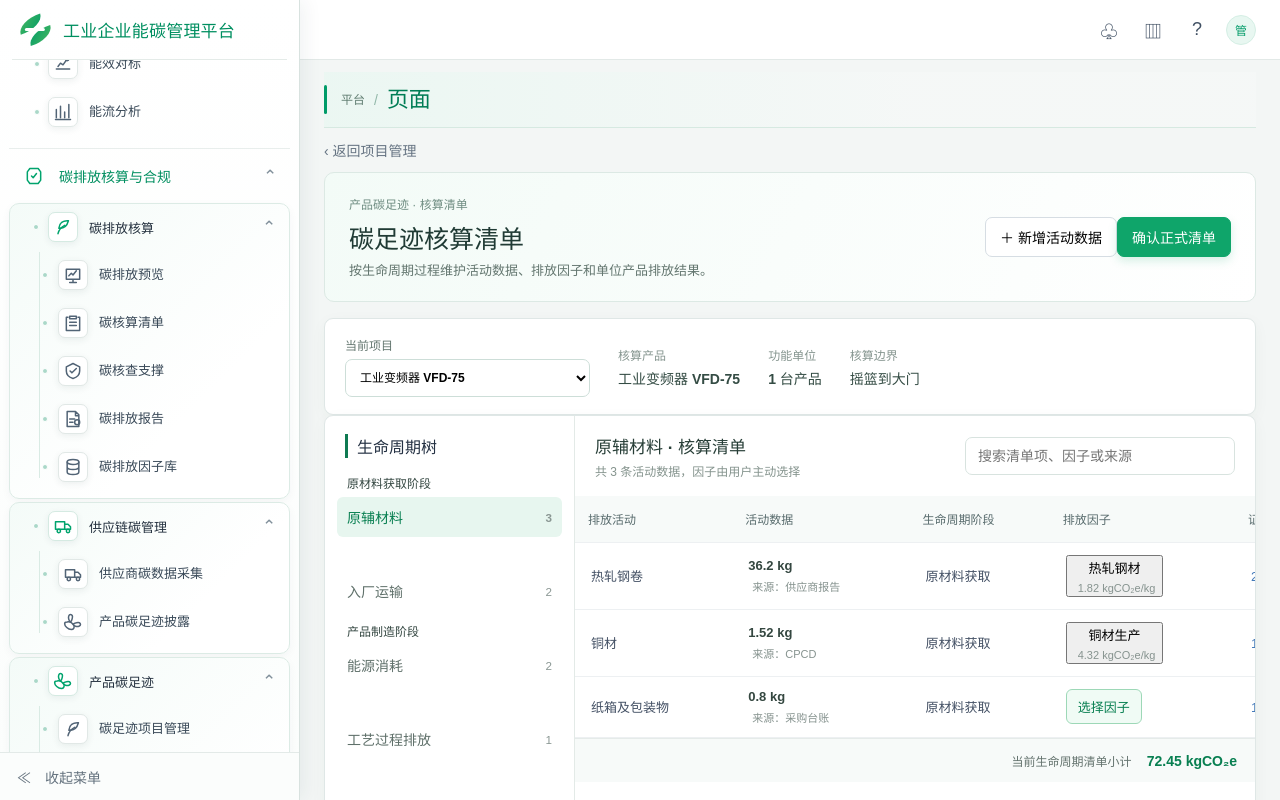
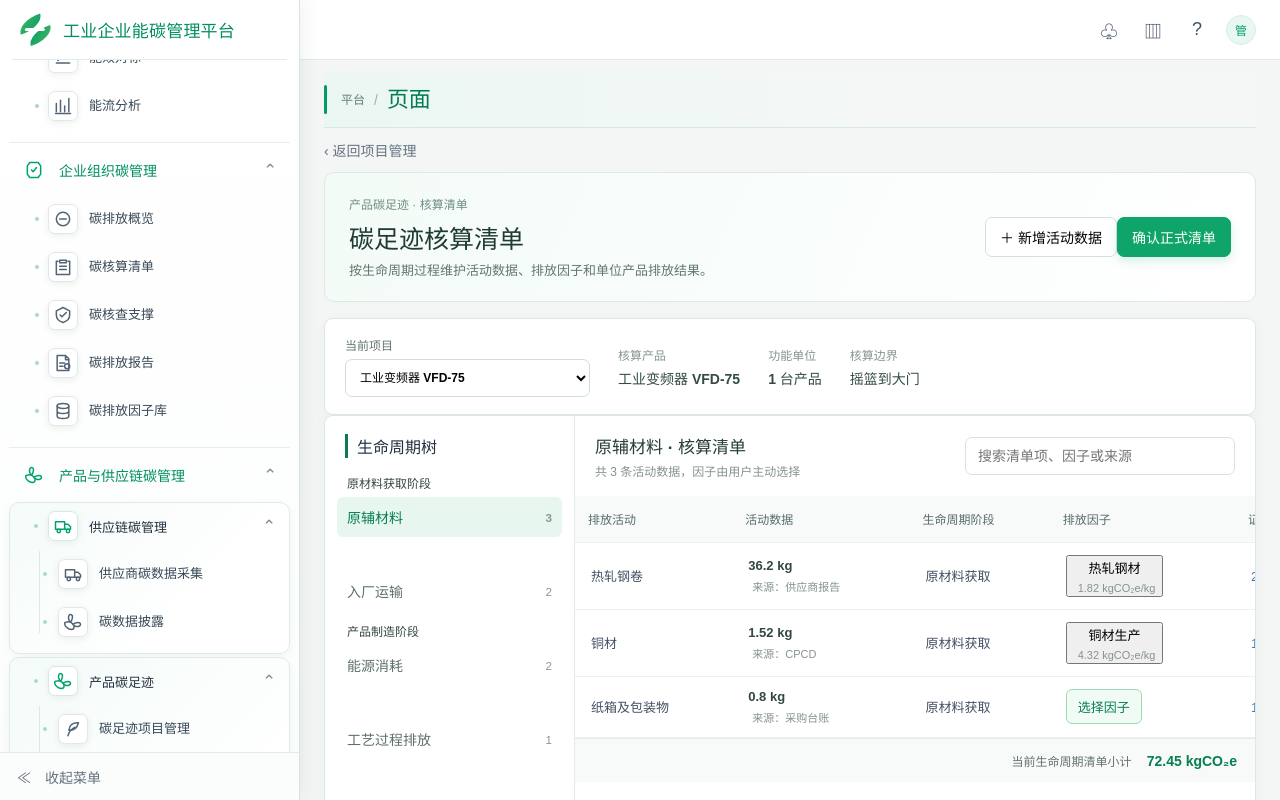
Before and after one commit to gaoyIntj95/Generic_Energy_Carbon_Platform, a React (Vite) app: page /product-carbon-footprint/projects/1 in a window 1280 px wide. Shown: the top 800 px of the page. Built offline with nearby package versions, Linux system fonts and the light colour scheme.

Commit message:
feat: refine carbon management navigation

```diff
--- a/src/app/router.tsx
+++ b/src/app/router.tsx
@@ -39,7 +39,7 @@ const energyAnalysisItems: NavItem[] = [
 ];
 
 const carbonAccountingItems: NavItem[] = [
-  { label: '碳排放预览', path: '/carbon-accounting/preview', description: '查看当前核算任务的碳排放结果、构成与趋势。' },
+  { label: '碳排放概览', path: '/carbon-accounting/preview', description: '查看当前核算任务的碳排放结果、构成与趋势。' },
   { label: '碳核算清单', path: '/carbon-accounting/inventory', description: '按排放类别维护排放源活动数据、计算参数与排放结果。' },
   { label: '碳核查支撑', path: '/carbon-accounting/support', description: '维护核算基础材料和排放源证明材料。' },
   { label: '碳排放报告', path: '/carbon-accounting/report', description: '基于正式核算清单生成企业温室气体排放报告，并导出报告及核查凭证资料。' },
@@ -47,16 +47,16 @@ const carbonAccountingItems: NavItem[] = [
 ];
 
 const productCarbonFootprintItems: NavItem[] = [
-  { label: '碳足迹项目管理', pageTitle: '产品碳足迹项目', path: '/product-carbon-footprint/projects', description: '以产品项目为中心管理生命周期模型、活动数据、核算结果和报告。' },
+  { label: '碳足迹项目管理', pageTitle: '碳足迹项目管理', path: '/product-carbon-footprint/projects', description: '以产品项目为中心管理生命周期模型、活动数据、核算结果和报告。' },
   { label: '碳足迹核算清单', pageTitle: '碳足迹核算清单', path: '/product-carbon-footprint/activity', description: '按生命周期过程维护活动数据、排放因子和单位产品排放结果。' },
   { label: '碳足迹核算结果', pageTitle: '产品碳足迹核算结果', path: '/product-carbon-footprint/results', description: '按产品查看单位碳足迹、生命周期贡献和主要排放来源。' },
-  { label: '碳足迹报告管理', pageTitle: '产品碳足迹报告', path: '/product-carbon-footprint/reports', description: '生成、预览和下载产品碳足迹量化报告。' },
+  { label: '碳足迹报告管理', pageTitle: '碳足迹报告管理', path: '/product-carbon-footprint/reports', description: '生成、预览和下载产品碳足迹量化报告。' },
   { label: '碳足迹因子库', path: '/product-carbon-footprint/factors', description: '维护产品碳足迹核算所用的排放因子与数据来源。' },
 ];
 
 const supplyChainCarbonItems: NavItem[] = [
-  { label: '供应商碳数据采集', pageTitle: '供应链碳管理', path: '/supply-chain-carbon/suppliers', description: '采集并维护供应商提供的材料/产品碳数据、业务数据及证明材料。' },
-  { label: '产品碳足迹披露', pageTitle: '供应链碳管理', path: '/supply-chain-carbon/delivery', description: '登记产品碳足迹报告向下游客户的对外披露情况。' },
+  { label: '供应商碳数据采集', pageTitle: '供应商碳数据采集', path: '/supply-chain-carbon/suppliers', description: '采集并维护供应商提供的材料/产品碳数据、业务数据及证明材料。' },
+  { label: '碳数据披露', pageTitle: '碳数据披露', path: '/supply-chain-carbon/delivery', description: '登记产品碳足迹报告向下游客户的对外披露情况。' },
 ];
 
 const assetStrategyItems: NavItem[] = [
@@ -69,21 +69,18 @@ const assetStrategyItems: NavItem[] = [
 export const navigation: NavGroup[] = [
   { key: 'energy-analysis', label: '能源监测与分析', items: energyAnalysisItems },
   {
-    key: 'carbon-accounting',
-    label: '碳排放核算与合规',
-    items: [...carbonAccountingItems, ...productCarbonFootprintItems, ...supplyChainCarbonItems],
+    key: 'enterprise-carbon',
+    label: '企业组织碳管理',
+    items: carbonAccountingItems,
     display: [
-      {
-        key: 'carbon-calculation',
-        label: '碳排放核算',
-        items: [
-          carbonAccountingItems[0],
-          carbonAccountingItems[1],
-          carbonAccountingItems[2],
-          carbonAccountingItems[3],
-          carbonAccountingItems[4],
-        ],
-      },
+      ...carbonAccountingItems,
+    ],
+  },
+  {
+    key: 'product-supply-carbon',
+    label: '产品与供应链碳管理',
+    items: [...supplyChainCarbonItems, ...productCarbonFootprintItems],
+    display: [
       { key: 'supply-chain-carbon', label: '供应链碳管理', items: supplyChainCarbonItems },
       { key: 'product-carbon-footprint', label: '产品碳足迹', items: productCarbonFootprintItems },
     ],
--- a/src/components/Sidebar.tsx
+++ b/src/components/Sidebar.tsx
@@ -20,14 +20,15 @@ function isPlaceholder(item: NavDisplayEntry): item is NavPlaceholder {
 
 const iconNames: Record<string, string> = {
   能源监测与分析: 'energy',
-  碳排放核算与合规: 'carbon',
+  企业组织碳管理: 'carbon',
+  产品与供应链碳管理: 'footprint',
   能碳资产运营与策略: 'asset',
   数据管理: 'data',
-  碳排放核算: 'calculation',
+  碳因子库: 'factor',
   碳排放因子库: 'factor',
   供应链碳管理: 'supply',
   供应商碳数据采集: 'supply',
-  产品碳足迹披露: 'footprint',
+  碳数据披露: 'footprint',
   产品碳足迹: 'footprint',
   核算清单: 'inventory',
   碳足迹核算清单: 'inventory',
--- a/src/pages/newPrototype/EnergyAnalysisV4.tsx
+++ b/src/pages/newPrototype/EnergyAnalysisV4.tsx
@@ -768,7 +768,7 @@ function DeviceIntensityTab({ onTabChange }: { onTabChange: (type: IntensityObje
   const query = () => { const next = { year: Number(year) || 2026, energyUnitId, deviceId }; setApplied(next); window.sessionStorage.setItem('energy-intensity-device-filters', JSON.stringify(next)); };
   const reset = () => { setYear('2026'); setEnergyUnitId('all'); setDeviceId('all'); const next = { year: 2026, energyUnitId: 'all', deviceId: 'all' }; setApplied(next); window.sessionStorage.setItem('energy-intensity-device-filters', JSON.stringify(next)); };
   const deviceOptions = devices.filter((row) => energyUnitId === 'all' || row.energyUnitId === energyUnitId);
-  const trendCandidates = rows.filter((row) => row.resultStatus === '已计算');
+  const trendCandidates = rows.filter((row) => row.resultStatus === '已计算' && row.monthlyMetricValues.length === 12 && row.monthlyMetricValues.every((value) => value !== null));
   const trendRow = trendCandidates.find((row) => row.deviceId === trendDeviceId) ?? trendCandidates[0];
   const trendMax = Math.max(...(trendRow?.monthlyMetricValues.filter((value): value is number => value !== null) ?? [0]), 0);
   const deviceTrendDisplayMax = trendMax > 0 ? trendMax * 1.15 : 1;
@@ -1086,9 +1086,8 @@ function IntensityPage() {
   const metricObjectMap = new Map(resultViews.flatMap((resultView) => resultView.metrics.map((metric) => [metric.intensityMetricId, resultView.object])));
   const metricViewFor = (metric: CalculatedIntensityMetric) => resultViews.find((resultView) => resultView.object.objectId === metricObjectMap.get(metric.intensityMetricId)?.objectId) ?? view;
   const metricGroupFor = (metric: CalculatedIntensityMetric) => metricObjectMap.get(metric.intensityMetricId)?.unitKind === 'production' ? '生产类用能单元' : '非生产类用能单元';
-  const defaultMonthlyMetric = visibleRows[0];
-  const trendRows = applied.objectType === 'unit' ? rows : visibleRows;
-  const displayedMonthlyMetric = trendRows.find((metric) => metric.intensityMetricId === trendMetricId) ?? (applied.objectType === 'unit' ? trendRows[0] : defaultMonthlyMetric);
+  const trendRows = (applied.objectType === 'unit' ? rows : visibleRows).filter((metric) => metric.resultType === 'ok' && metric.monthlyDataStatus === 'complete' && metric.monthlyMetrics.length === 12);
+  const displayedMonthlyMetric = trendRows.find((metric) => metric.intensityMetricId === trendMetricId) ?? trendRows[0];
   const comparisonMetricNames = [...new Set(visibleRows.map((metric) => metric.name))];
   const comparisonViews = resultViews
     .map((resultView) => ({ ...resultView, metrics: resultView.metrics.filter((metric) => visibleRows.some((item) => item.intensityMetricId === metric.intensityMetricId)) }))
```
Also changed, not shown: 1 other file (tests, documents, lock files or other folders).
